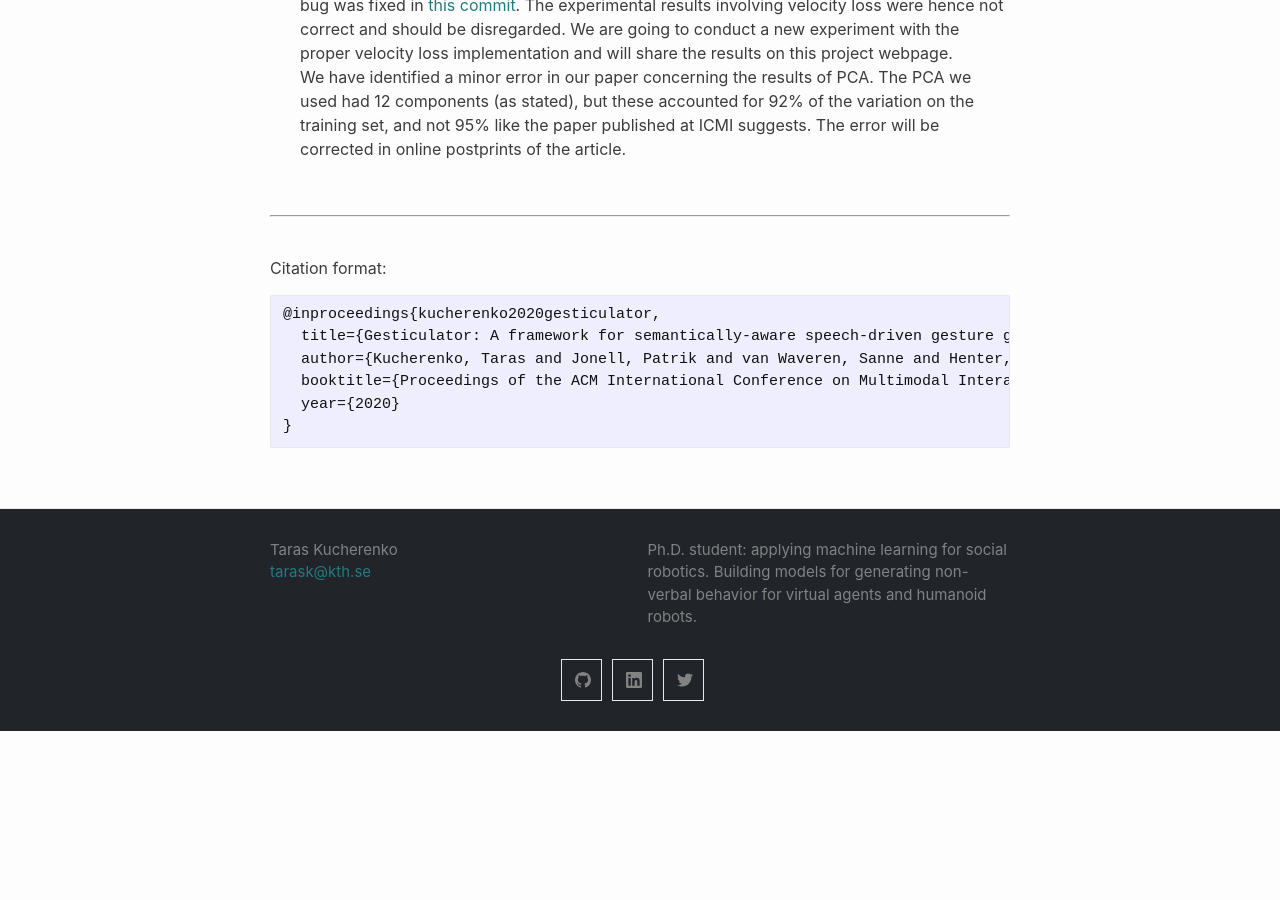
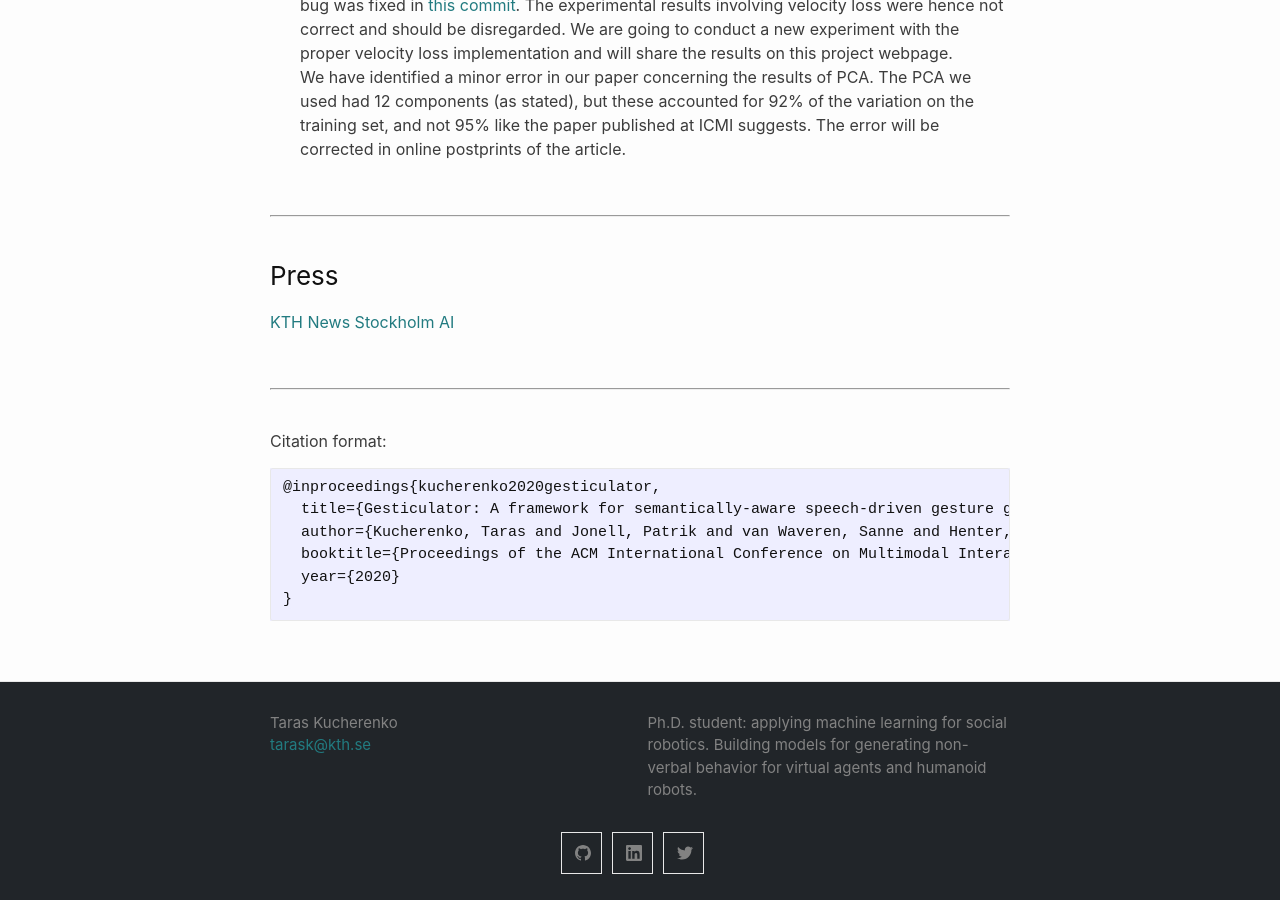
Before and after one commit to Svito-zar/Svito-zar.github.io, a Jekyll site: the page built from _posts/2020-08-03-Gesticulator.md, in a window 1280 px wide and 900 px high, scrolled down 2570 px. Built offline with Jekyll 4.4.1, drawn with Linux system fonts in a browser that asks for light colours; before the commit the page ends 3301 px from its top, so only the background shows below that.

Commit message:
Gesticulator - more PR!

```diff
--- a/_posts/2020-08-03-Gesticulator.md
+++ b/_posts/2020-08-03-Gesticulator.md
@@ -63,8 +63,16 @@ During speech, people spontaneously gesticulate, which plays a key role in conve
 &nbsp;
 
 ### Erratum:
-- We discovered an issue with the velocity loss implementation used for our experiments. The bug was fixed in [this commit](https://github.com/Svito-zar/gesticulator/commit/11642221751593e801790907b0dd5247d88b6468). The experimental results involving velocity loss were hence not correct and should be disregarded. We are going to conduct a new experiment with the proper velocity loss implementation and will share the results on this project webpage.
-- We have identified a minor error in our paper concerning the results of PCA. The PCA we used had 12 components (as stated), but these accounted for 92% of the variation on the training set, and not 95% like the paper published at ICMI suggests. The error will be corrected in online postprints of the article.
+* We discovered an issue with the velocity loss implementation used for our experiments. The bug was fixed in [this commit](https://github.com/Svito-zar/gesticulator/commit/11642221751593e801790907b0dd5247d88b6468). The experimental results involving velocity loss were hence not correct and should be disregarded. We are going to conduct a new experiment with the proper velocity loss implementation and will share the results on this project webpage.
+* We have identified a minor error in our paper concerning the results of PCA. The PCA we used had 12 components (as stated), but these accounted for 92% of the variation on the training set, and not 95% like the paper published at ICMI suggests. The error will be corrected in online postprints of the article.
+
+&nbsp;
+
+***
+&nbsp;
+
+### Press
+[KTH News](https://intra.kth.se/en/eecs/aktuellt-pa-eecs/nyheter/grattis-till-vinsten-av-best-paper-awards-1.1027836)   [Stockholm AI](https://mailchi.mp/stockholm/ai-sweekly-14)
 
 &nbsp;
 
```
